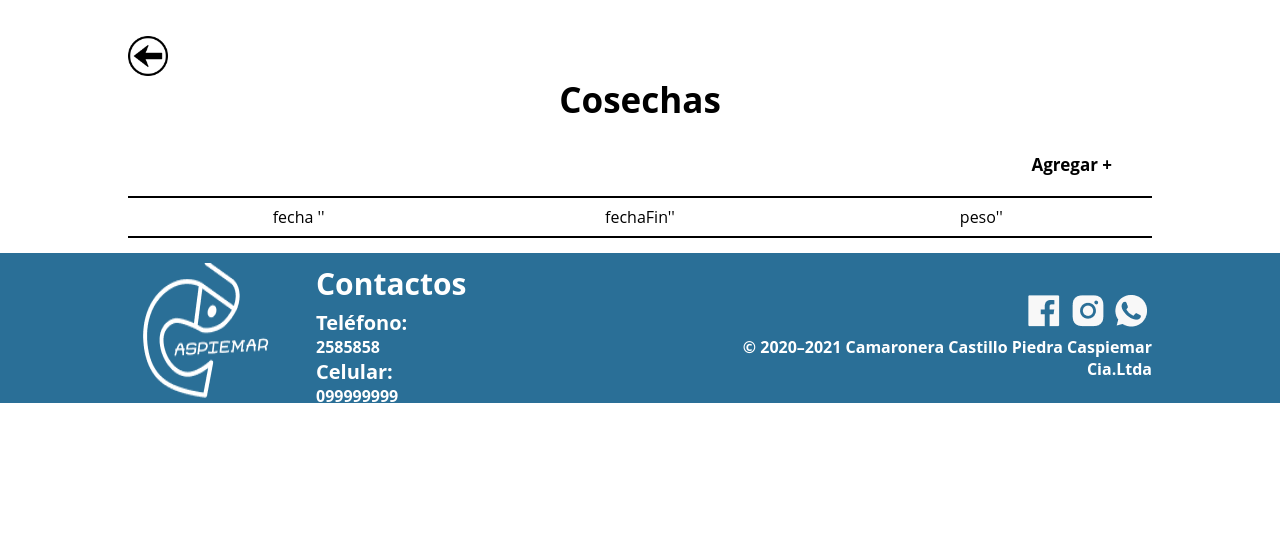
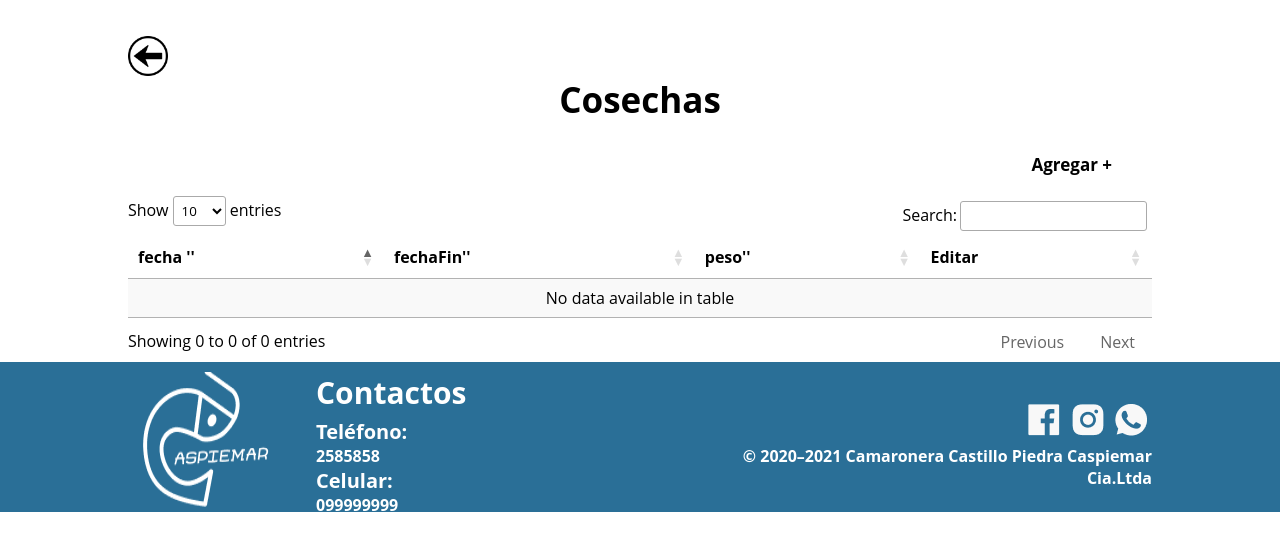
Before and after one commit to sofi-jo/CamaroneraCaspiemar, a PHP site: page /CamaroneraCaspiemar/proyecto/includes/cosechas.php in a window 1280 px wide. Shown: the part 218-769 px from the top of the page. Run offline with PHP 8.4, Linux system fonts and the light colour scheme; data that the repository does not hold is empty; some libraries are stand-ins or nearby versions.

Commit message:
proyecto

```diff
--- a/proyecto/dll/class_mysqli_mio.php
+++ b/proyecto/dll/class_mysqli_mio.php
@@ -93,16 +93,26 @@ class clase_mysqli7
 		echo "</table>";
 	}
 
-	function verconsultaenlace()
-	{
-		echo "<table class ='tabla'>";
+	function verconsultaenlace(){
+		echo <<< EOT
+		<link rel="stylesheet" type="text/css" href="https://cdn.datatables.net/1.11.3/css/jquery.dataTables.css">
+		<script type="text/javascript" charset="utf8" src="https://cdn.datatables.net/1.11.3/js/jquery.dataTables.js"></script>
+		<script>
+			$(document).ready( function () {
+				$('#tabla').DataTable();
+			} );
+		</script>
+		EOT;
+		echo "<table id ='tabla'class='display' style='width:100%'>";
+		echo "<thead>";
 		echo "<tr>";
-		echo "<thead>";
 		for ($i = 1; $i < $this->numcampos(); $i++) {
-			echo "<td>" . mysqli_fetch_field_direct($this->Consulta_ID, $i)->name . "</td>";
+			echo "<th>" . mysqli_fetch_field_direct($this->Consulta_ID, $i)->name . "</th>";
 		}
-		echo "<thead/>";
+		echo "<th>Editar</th>";
 		echo "</tr>";
+		echo "</thead>";
+		echo "<tbody>";
 		while ($row = mysqli_fetch_array($this->Consulta_ID)) {
 			echo "<tr>";
 			for ($i = 1; $i < $this->numcampos(); $i++) {
@@ -111,6 +121,7 @@ class clase_mysqli7
 			echo "<td><a href='crudCosechas.php?idRegistro=$row[0]'>Visualizar</a></td>";
 			echo "</tr>";
 		}
+		echo "</tbody>";
 		echo "</table>";
 	}
 
@@ -126,16 +137,6 @@ class clase_mysqli7
 			return $row;
 		}
 	}
-
-	/* 	function consultaListaMequierom()
-	{
-		while ($row = mysqli_fetch_array($this->Consulta_ID)) {
-			for ($i = 0; $i < $this->numcampos(); $i++) {
-				global $anotherArrayGa = $row[$i];
-			}
-			return $row;
-		}
-	} */
 
 
 	function consultaListaGaa()
@@ -160,17 +161,6 @@ class clase_mysqli7
 		return $row;
 	}
 
-	/*     function consultaListaPrueba2()
-    {
-        echo $this->numregistros();
-		while ($row = mysqli_fetch_array($this->Consulta_ID)) {
-			for ($i = 0; $i < $this->numregistros(); $i++) {
-				$anotherArray[$i] = array(mysqli_fetch_array($this->Consulta_ID));
-			}
-		}
-        echo $anotherArray[0][0];
-        return $anotherArray;
-	} */
 
 	function consultaListaPrueba2()
 	{
@@ -191,16 +181,6 @@ class clase_mysqli7
 			return $row;
 		}
 	}
-
-
-
-	/* function consultaListaPrueba2()
-{
-    //echo $this->numregistros();
-    while ($row = mysqli_fetch_array($this->Consulta_ID)) {
-        echo $row[1] . "    0000000   ";
-    }
-} */
 
 	//presenta la tabla de la consulta con el CRUD
 	function verconsulta2()
@@ -228,17 +208,17 @@ class clase_mysqli7
 	function verconsulta3()
 	{
 		echo <<< EOT
-		<link rel="stylesheet" type="text/css" href="https://cdn.datatables.net/1.11.3/css/jquery.dataTables.css">
+		<link rel="stylesheet" type="text/css" href="https://cdn.datatables.net/1.11.3/css/jquery.dataTables.min.css">
 		<script type="text/javascript" charset="utf8" src="https://cdn.datatables.net/1.11.3/js/jquery.dataTables.js"></script>
 		<script>
 			$(document).ready( function () {
-				$('#tablita').DataTable();
+				$('#tabla').DataTable();
 			} );
 		</script>
 
 		EOT;
 
-		echo "<table id='tablita' class = 'tabla'>";
+		echo "<table id='tabla' class='display' style='width:100%'>";
 		echo "<thead>";
 		echo "<tr>";
 		for ($i = 1; $i < $this->numcampos(); $i++) {
@@ -247,14 +227,13 @@ class clase_mysqli7
 		echo "<th>Editar</th>";
 		echo "</tr>";
 		echo "</thead>";
-		echo "<body>";
+		echo "<tbody>";
 		while ($row = mysqli_fetch_array($this->Consulta_ID)) {
 			echo "<tr>";
 			for ($i = 1; $i < $this->numcampos(); $i++) {
 				echo "<td>" . $row[$i] . "</td>";
 			}
 			$link = $_SERVER['REQUEST_URI'];
-
 
 			echo <<< EOT
 			<td>
@@ -269,6 +248,7 @@ class clase_mysqli7
 			</tr>
 			EOT;
 		}
+		echo "</tbody>";
 		echo "</table>";
 	}
 
--- a/proyecto/includes/agregarDatos.php
+++ b/proyecto/includes/agregarDatos.php
@@ -209,7 +209,6 @@ function agregarDatosMateriaPrima(){
 
 function agregarDatosMateriaPrimaCosecha(){
     global $idmp;
-    echo $idmp;
     global $miconexion;
     global $urlFrom;
     global $ruta;
--- a/proyecto/includes/materiaPrimaCosecha.php
+++ b/proyecto/includes/materiaPrimaCosecha.php
@@ -24,14 +24,15 @@ if ($fase == 1) {
         INNER JOIN materiaprima m ON m.idmateriaprima  = r.materiaPrima_idmateriaPrima
         WHERE rm.fase_idFase = 1;"; */
 
-    $sql = "SELECT *
+    $sql = "SELECT idRegistroMateriaPrima, m.nombre'Nombre', fecha'FECHA', cantidad'Cantidad', costoUnitario'Costo Unitario',
+    Total'Total'
     FROM registromateriaprima rm
     INNER JOIN registromateriaprima_has_materiaprima r ON r.registroMateriaPrima_idregistroMateriaPrima = rm.idregistroMateriaPrima
     INNER JOIN materiaprima m ON m.idmateriaprima  = r.materiaPrima_idmateriaPrima
     WHERE ( rm.Fase_idFase % 2 ) != 0;";
 
     } elseif ($fase == 2) {
-    $sql = "SELECT *
+    $sql = "SELECT
     FROM registromateriaprima rm
     INNER JOIN registromateriaprima_has_materiaprima r ON r.registroMateriaPrima_idregistroMateriaPrima = rm.idregistroMateriaPrima
     INNER JOIN materiaprima m ON m.idmateriaprima  = r.materiaPrima_idmateriaPrima
--- a/proyecto/styles/style.css
+++ b/proyecto/styles/style.css
@@ -169,14 +169,11 @@ input[type=select] {
     font-weight: bold;
 }
 
-.tabla {
+#tabla {
     width: 100%;
-    text-align: left;
-    border-collapse: collapse;
-    margin: 0 0 1em 0;
-    caption-side: top;
+    text-align: center;
 }
-
+/*
 .tabla thead{
     border-bottom: 2px solid #000;
     border-top: 2px solid #000;
@@ -187,7 +184,7 @@ th, td {
     text-align: center;
     padding: 0.5em;
     border-bottom: 1px solid #000;
-}
+} */
 
 
 nav h3{
```
Also changed, not shown: 2 other files.
